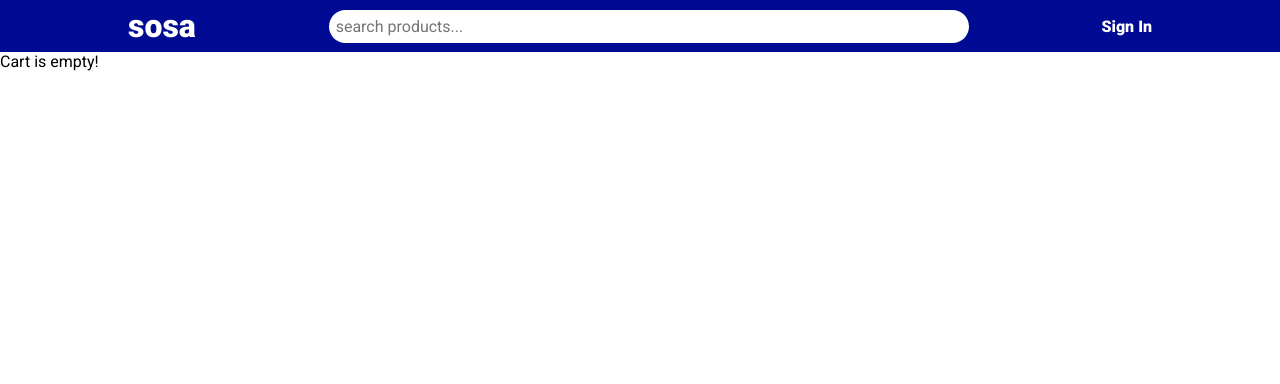
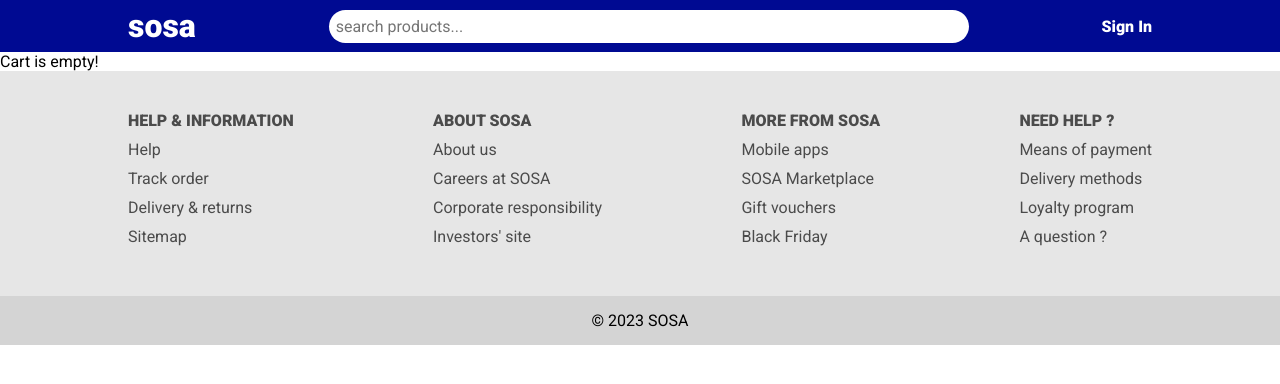
Before and after one commit to HamzaOuamrhar/store, a React (Create React App) app in the folder frontend/: page /cart in a window 1280 px wide. Shown: the top 384 px of the page. Built offline with nearby package versions, Linux system fonts and the light colour scheme.

Commit message:
styling footer

```diff
--- a/frontend/src/App.js
+++ b/frontend/src/App.js
@@ -18,6 +18,8 @@ import OrderHistory from "./pages/OrderHistory";
 import Profile from "./pages/Profile";
 import SearchPage from "./pages/SearchPage";
 import ProtectedRoute from "./components/ProtectedRoute";
+import Footer from "./components/Footer";
+import FooterFooter from "./components/FooterFooter";
 
 function App() {
   const { state } = useContext(Store);
@@ -62,6 +64,8 @@ function App() {
             }
           />
         </Routes>
+        <Footer/>
+        <FooterFooter/>
       </div>
     </BrowserRouter>
   );
--- /dev/null
+++ b/frontend/src/components/Footer.js
@@ -0,0 +1,71 @@
+import React from "react";
+import { Link } from "react-router-dom";
+
+function Footer() {
+  return (
+    <footer>
+      <ul>
+        <li className="list-title">HELP & INFORMATION</li>
+        <Link>
+          <li className="list">Help</li>
+        </Link>
+        <Link>
+          <li className="list">Track order</li>
+        </Link>
+        <Link>
+          <li className="list">Delivery & returns</li>
+        </Link>
+        <Link>
+          <li className="list">Sitemap</li>
+        </Link>
+      </ul>
+      <ul>
+        <li className="list-title">ABOUT SOSA</li>
+        <Link>
+          <li className="list">About us</li>
+        </Link>
+        <Link>
+          <li className="list">Careers at SOSA</li>
+        </Link>
+        <Link>
+          <li className="list">Corporate responsibility</li>
+        </Link>
+        <Link>
+          <li className="list">Investors' site</li>
+        </Link>
+      </ul>
+      <ul>
+        <li className="list-title">MORE FROM SOSA</li>
+        <Link>
+          <li className="list">Mobile apps</li>
+        </Link>
+        <Link>
+          <li className="list">SOSA Marketplace</li>
+        </Link>
+        <Link>
+          <li className="list">Gift vouchers</li>
+        </Link>
+        <Link>
+          <li className="list">Black Friday</li>
+        </Link>
+      </ul>
+      <ul>
+        <li className="list-title">NEED HELP ?</li>
+        <Link>
+          <li className="list">Means of payment</li>
+        </Link>
+        <Link>
+          <li className="list">Delivery methods</li>
+        </Link>
+        <Link>
+          <li className="list">Loyalty program</li>
+        </Link>
+        <Link>
+          <li className="list">A question ?</li>
+        </Link>
+      </ul>
+    </footer>
+  );
+}
+
+export default Footer;
--- /dev/null
+++ b/frontend/src/components/FooterFooter.js
@@ -0,0 +1,7 @@
+import React from "react";
+
+function FooterFooter() {
+  return <div className="footerfooter">&copy; 2023 SOSA</div>;
+}
+
+export default FooterFooter;
--- a/frontend/src/components/Spinner.js
+++ b/frontend/src/components/Spinner.js
@@ -2,7 +2,9 @@ import React from 'react'
 
 function Spinner() {
   return (
-    <i className="spinner fa-solid fa-spinner fa-spin"></i>
+    <div className='spinner'>
+      <i className="spinner fa-solid fa-spinner fa-spin"></i>
+    </div>
   )
 }
 
--- a/frontend/src/pages/ProductDetail.js
+++ b/frontend/src/pages/ProductDetail.js
@@ -5,6 +5,7 @@ import { useNavigate, useParams } from "react-router-dom";
 import { Helmet } from "react-helmet-async";
 import Spinner from "../components/Spinner";
 import { Store } from "../Store";
+import Rating from "../components/Rating";
 
 const reducer = (state, action) => {
   switch (action.type) {
@@ -54,26 +55,32 @@ function ProductDetail() {
     navigate("/cart");
   };
   return (
-    <div>
+    <>
       {loading ? (
         <Spinner />
       ) : error ? (
         <div>{error}</div>
       ) : (
-        <div>
+        <div className="product-detail">
           <Helmet>
             <title>{product.name}</title>
           </Helmet>
-          <div>{product.name}</div>
-          {product.countInStock > 0 ? (
-            <div>In Stock</div>
-          ) : (
-            <div>Unavailable</div>
-          )}
-          <button onClick={addToCartHandler}>ADD TO CART</button>
+          <img src={product.image} alt={product.name} />
+          <div className="product-infos">
+            <div className="product-name">{product.name}</div>
+            <Rating rating={product.rating} numReviews={product.numReviews} />
+            <div className="product-price">${product.price}</div>
+            <div className="description">{product.description}</div>
+            {product.countInStock > 0 ? (
+              <div className="instock">In Stock</div>
+            ) : (
+              <div className="unavailable">Unavailable</div>
+            )}
+            <button onClick={addToCartHandler}>ADD TO CART</button>
+          </div>
         </div>
       )}
-    </div>
+    </>
   );
 }
 
--- a/frontend/src/style.css
+++ b/frontend/src/style.css
@@ -15,13 +15,17 @@
   font-weight: bold;
 }
 
-.spinner {
+i.spinner {
   color: var(--second-color);
   font-size: 3rem;
   position: absolute;
   top: 50%;
   left: 50%;
   transform: translate(-50%, -50%);
+}
+
+div.spinner {
+  height: 100vh;
 }
 
 .searchbox input {
@@ -162,6 +166,7 @@
   display: flex;
   flex-wrap: wrap;
   justify-content: center;
+  padding: 50px;
 }
 .products .product {
   max-width: 300px;
@@ -199,7 +204,8 @@
   font-weight: bold;
 }
 
-.signin, .signup {
+.signin,
+.signup {
   max-width: 400px;
   padding: 20px;
   background-color: #f2f2f2;
@@ -214,26 +220,30 @@
   align-items: center;
 }
 @media (max-width: 576px) {
-  .signin, .signup {
+  .signin,
+  .signup {
     width: 80vw;
   }
 }
 .signin input,
 .signin button,
-.signin div, .signup input,
+.signin div,
+.signup input,
 .signup button,
 .signup div {
   margin-bottom: 15px;
 }
 .signin input[type=text],
-.signin input[type=password], .signup input[type=text],
+.signin input[type=password],
+.signup input[type=text],
 .signup input[type=password] {
   padding: 10px;
   width: 100%;
   border: 1px solid #ccc;
   border-radius: 8px;
 }
-.signin button, .signup button {
+.signin button,
+.signup button {
   padding: 10px 20px;
   background-color: var(--main-color);
   color: #fff;
@@ -241,17 +251,118 @@
   border-radius: 8px;
   cursor: pointer;
 }
-.signin button:hover, .signup button:hover {
+.signin button:hover,
+.signup button:hover {
   background-color: var(--second-color);
 }
-.signin div, .signup div {
+.signin div,
+.signup div {
   font-size: 1rem;
   text-align: center;
 }
-.signin div a, .signup div a {
+.signin div a,
+.signup div a {
   color: var(--second-color);
   text-decoration: none;
 }
-.signin div a:hover, .signup div a:hover {
+.signin div a:hover,
+.signup div a:hover {
   text-decoration: underline;
+}
+
+.product-detail {
+  display: flex;
+  justify-content: center;
+  margin: 3rem 0;
+}
+.product-detail img {
+  max-width: 400px;
+  margin-right: 2rem;
+}
+.product-detail .product-infos .product-name,
+.product-detail .product-infos .product-price,
+.product-detail .product-infos .description,
+.product-detail .product-infos .instock,
+.product-detail .product-infos .unavailable {
+  margin-bottom: 10px;
+}
+.product-detail .product-infos .product-name {
+  font-size: 2.5rem;
+}
+.product-detail .product-infos .rating i {
+  color: orange;
+}
+.product-detail .product-infos .rating span {
+  font-weight: bold;
+}
+.product-detail .product-infos .product-price {
+  margin-top: 10px;
+  color: var(--third-color);
+  font-weight: bold;
+}
+.product-detail .product-infos .description {
+  background-color: #cde2f5;
+  padding: 10px;
+  max-width: 400px;
+  line-height: 1.5rem;
+}
+.product-detail .product-infos .instock {
+  background-color: green;
+  width: -moz-fit-content;
+  width: fit-content;
+  padding: 5px;
+  color: white;
+  border-radius: 5px;
+}
+.product-detail .product-infos .unavailable {
+  background-color: red;
+  width: -moz-fit-content;
+  width: fit-content;
+  padding: 5px;
+  color: white;
+  border-radius: 5px;
+}
+.product-detail .product-infos button {
+  padding: 10px 20px;
+  background-color: var(--main-color);
+  color: #fff;
+  border: none;
+  border-radius: 8px;
+  cursor: pointer;
+}
+.product-detail .product-infos button:hover {
+  background-color: var(--second-color);
+}
+
+footer {
+  padding: 40px 10%;
+  background-color: #e6e6e6;
+  display: flex;
+  align-items: center;
+  justify-content: space-between;
+}
+footer ul {
+  display: flex;
+  flex-direction: column;
+  list-style: none;
+}
+footer ul li {
+  margin-bottom: 10px;
+}
+footer ul li:hover:not(.list-title) {
+  color: var(--second-color);
+}
+footer ul li.list-title {
+  font-weight: bold;
+  color: rgb(75, 75, 75);
+}
+footer ul a {
+  text-decoration: none;
+  color: rgb(75, 75, 75);
+}
+
+.footerfooter {
+  text-align: center;
+  background-color: #d4d4d4;
+  padding: 15px;
 }/*# sourceMappingURL=style.css.map */
--- a/frontend/src/style.scss
+++ b/frontend/src/style.scss
@@ -31,13 +31,17 @@
   font-weight: bold;
 }
 
-.spinner {
+i.spinner {
   color: var(--second-color);
   font-size: 3rem;
   position: absolute;
   top: 50%;
   left: 50%;
   transform: translate(-50%, -50%);
+}
+
+div.spinner{
+  height: 100vh;
 }
 
 .searchbox {
@@ -163,6 +167,7 @@
   display: flex;
   flex-wrap: wrap;
   justify-content: center;
+  padding: 50px;
   .product {
     max-width: 300px;
     max-height: 400px;
@@ -200,7 +205,8 @@
   }
 }
 
-.signin, .signup {
+.signin,
+.signup {
   max-width: 400px;
   padding: 20px;
   background-color: #f2f2f2;
@@ -214,7 +220,7 @@
   display: flex;
   flex-direction: column;
   align-items: center;
-  @include breakpoints(small){
+  @include breakpoints(small) {
     width: 80vw;
   }
 
@@ -259,3 +265,102 @@
     }
   }
 }
+
+.product-detail {
+  display: flex;
+  justify-content: center;
+  margin: 3rem 0;
+  img {
+    max-width: 400px;
+    margin-right: 2rem;
+  }
+  .product-infos {
+    .product-name,
+    .product-price,
+    .description,
+    .instock,
+    .unavailable {
+      margin-bottom: 10px;
+    }
+    .product-name {
+      font-size: 2.5rem;
+    }
+    .rating i {
+      color: orange;
+    }
+    .rating span {
+      font-weight: bold;
+    }
+    .product-price {
+      margin-top: 10px;
+      color: var(--third-color);
+      font-weight: bold;
+    }
+    .description {
+      background-color: #cde2f5;
+      padding: 10px;
+      max-width: 400px;
+      line-height: 1.5rem;
+    }
+    .instock{
+      background-color: green;
+      width: fit-content;
+      padding: 5px;
+      color: white;
+      border-radius: 5px;
+    }
+    .unavailable{
+      background-color: red;
+      width: fit-content;
+      padding: 5px;
+      color: white;
+      border-radius: 5px;
+    }
+    button {
+      padding: 10px 20px;
+      background-color: var(--main-color);
+      color: #fff;
+      border: none;
+      border-radius: 8px;
+      cursor: pointer;
+
+      &:hover {
+        background-color: var(--second-color);
+      }
+    }
+
+  }
+}
+
+footer{
+  padding: 40px 10%;
+  background-color: #e6e6e6;
+  display: flex;
+  align-items: center;
+  justify-content: space-between;
+  ul{
+    display: flex;
+    flex-direction: column;
+    list-style: none;
+    li{
+      margin-bottom: 10px;
+      &:hover:not(.list-title){
+        color: var(--second-color);
+      }
+    }
+    li.list-title{
+      font-weight: bold;
+      color: rgb(75, 75, 75);
+    }
+    a{
+      text-decoration: none;
+      color: rgb(75, 75, 75);
+    }
+  }
+}
+
+.footerfooter{
+  text-align: center;
+  background-color: #d4d4d4;
+  padding: 15px;
+}
```
Also changed, not shown: 2 other files (tests, documents, lock files or other folders).
